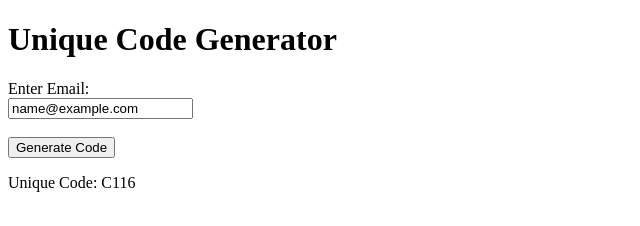
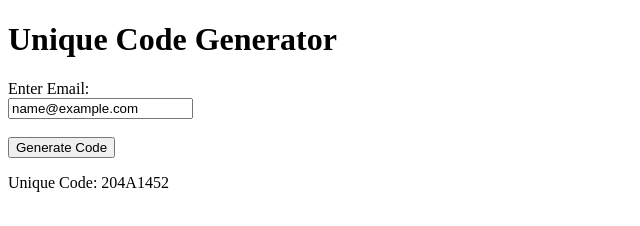
Before and after one commit to spcmnspf/upgraded-parakeet, a plain HTML site: page random.html in a window 1280 px wide. Both pictures are taken after typing "name@example.com" into the empty fields and a click on the button "Generate Code". Shown: the full height of the page, 0-640 px from the left. Drawn offline with Linux system fonts and the light colour scheme.

Commit message:
ensure unique code each time

```diff
--- a/random.html
+++ b/random.html
@@ -17,23 +17,21 @@
               <script>
                   function generateCode() {
                         const email = document.getElementById("email").value;
+                        const timestamp = Date.now();
+                        const random = Math.floor(Math.random() * 10000);
+
+                        // Combine email, timestamp and random number
                         let code = 0;
-
-                                    // Simple hashing function (replace with a more robust one)
                         for (let i = 0; i < email.length; i++) {
                             code += email.charCodeAt(i);
                         }
 
-                                                              // Limit code to 16 bits
-                                                                    code = code & 0xFFFF; // Bitwise AND with 0xFFFF to get 16 bits
-
-                                                                          // Convert code to hexadecimal string
-                                                                              // Add more characters to make the code longer and unique
-                                                                              code = (code * 31 + email.length) & 0xFFFFFFFF; // Multiply by a prime number and add email length, limit to 32 bits
+                        // Create unique code using all components
+                        code = ((code * 31 + timestamp) ^ random) & 0xFFFFFFFF;
                         const hexCode = code.toString(16).toUpperCase();
 
-                                                                                      // Pad with leading zeros if necessary
-                                                                                            const paddedCode = hexCode.padStart(4, '0');
+                        // Ensure code is at least 8 characters
+                        const paddedCode = hexCode.padStart(8, '0');
 
                         document.getElementById("code").textContent = "Unique Code: " + paddedCode;
                     }
```
Lines whose indentation alone changed are shown as unchanged.
